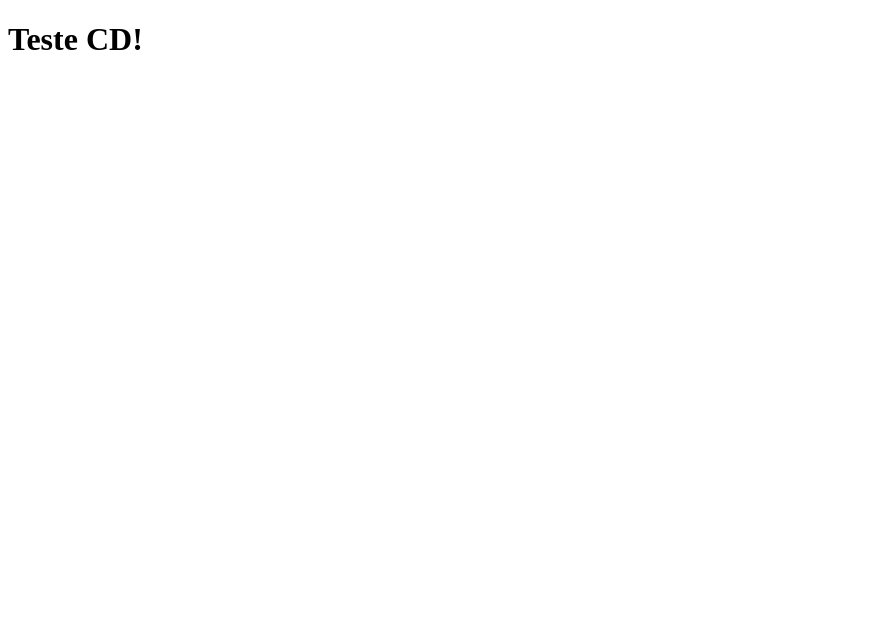
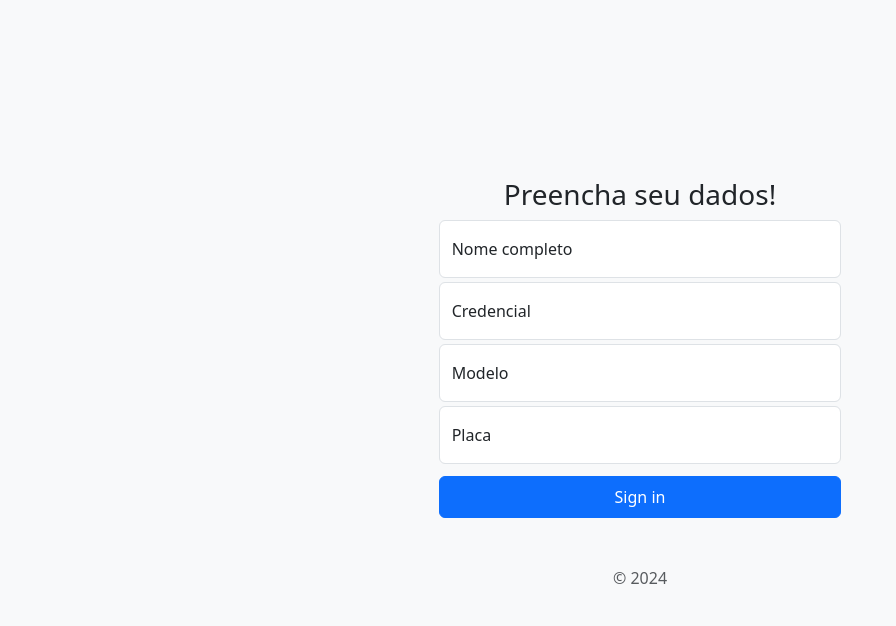
Before and after one commit to lucasfemar/taxi, a website: page public/index.html in a window 1280 px wide. Shown: the whole page, without its empty margins (0-896 px from the left). Drawn offline with nearby package versions, Linux system fonts and the light colour scheme.

Commit message:
Design fronend concluded

```diff
--- a/package.json
+++ b/package.json
@@ -12,6 +12,7 @@
   "author": "",
   "license": "ISC",
   "dependencies": {
+    "bootstrap": "^5.3.3",
     "express": "^4.19.1"
   },
   "devDependencies": {
--- a/public/index.html
+++ b/public/index.html
@@ -1,11 +1,41 @@
-<!DOCTYPE html>
-<html lang="en">
+<html lang="pt-br">
     <head>
-        <meta charset="UTF-8" />
-        <meta name="viewport" content="width=device-width, initial-scale=1.0" />
-        <title>Document</title>
+        <meta charset="utf-8" />
+        <meta name="viewport" content="width=device-width, initial-scale=1" />
+        <meta name="description" content="" />
+        <meta name="author" content="Mark Otto, Jacob Thornton, and Bootstrap contributors" />
+        <meta name="generator" content="Hugo 0.122.0" />
+        <title>Signin Template · Bootstrap v5.3</title>
+
+        <link rel="stylesheet" type="text/css" href="/css/bootstrap.min.css" />
     </head>
-    <body>
-        <h1>Teste CD!</h1>
+    <body class="d-flex align-items-center py-4 bg-body-tertiary">
+        <main class="row justify-content-center w-100 m-auto">
+            <form class="col-4 text-center">
+                <h1 class="h3 mb-2 fw-normal">Preencha seu dados!</h1>
+                <div class="form-floating mb-1">
+                    <input type="text" class="form-control" id="iNome" placeholder="João Ferreira da Silva" />
+                    <label for="iNome">Nome completo</label>
+                </div>
+                <div class="form-floating mb-1">
+                    <input type="text" class="form-control" id="iCredencial" placeholder="Credencial" />
+                    <label for="iCredencial">Credencial</label>
+                </div>
+
+                <div class="form-floating mb-1">
+                    <input type="text" class="form-control" id="iModelo" placeholder="Modelo" />
+                    <label for="iModelo">Modelo</label>
+                </div>
+
+                <div class="form-floating mb-1">
+                    <input type="text" class="form-control" id="iPlaca" placeholder="Placa" />
+                    <label for="iPlaca">Placa</label>
+                </div>
+                <button class="btn btn-primary w-100 mt-2 py-2" id="btnSubmit" type="submit">Sign in</button>
+                <p class="mt-5 mb-3 text-body-secondary">© 2024</p>
+            </form>
+        </main>
+        <script src="/js/bootstrap.js"></script>
+        <script src="index.js"></script>
     </body>
 </html>
--- a/src/server.js
+++ b/src/server.js
@@ -3,6 +3,7 @@ import express from 'express';
 const app = express();
 
 app.use(express.static('public'));
+app.use(express.static('./node_modules/bootstrap/dist/'));
 
 app.listen(8080, () => {
     console.log('\x1b[36m%s\x1b[0m', 'Server running at http://localhost:8080');
```
Also changed, not shown: public/index.js (added), 1 other file.
